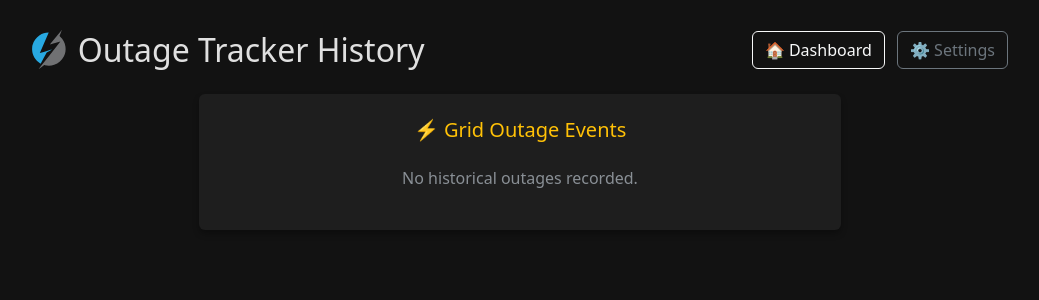
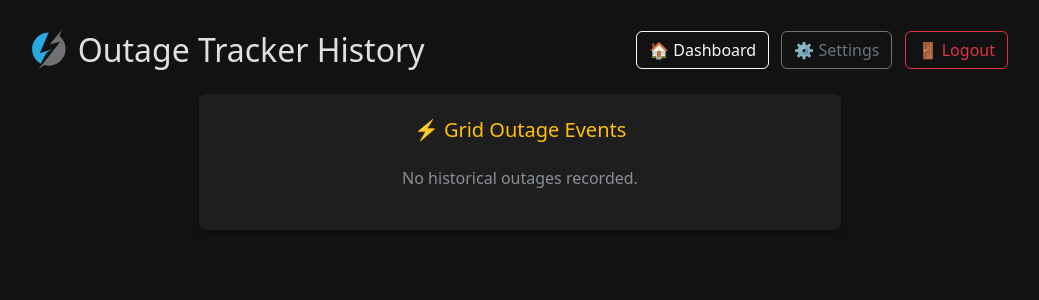
Before and after one commit to NightHawkATL/outage-tracker, a Flask app: page /history in a window 1280 px wide. Shown: the top 300 px of the page, without its empty margins (120-1159 px from the left). Run offline with Flask 3, Linux system fonts and the light colour scheme; the visitor is signed in with stand-in values (Sample User, id 1); parts of the project's set-up code (start-up, migrations or seed data) failed here and were passed over.

Commit message:
Update templates/history.html

```diff
--- a/templates/history.html
+++ b/templates/history.html
@@ -24,7 +24,8 @@
             </h2>
             <div>
                 <a href="/" class="btn btn-outline-light me-2">🏠 Dashboard</a>
-                <a href="/config" class="btn btn-outline-secondary">⚙️ Settings</a>
+                <a href="/config" class="btn btn-outline-secondary me-2">⚙️ Settings</a>
+                <a href="/logout" class="btn btn-outline-danger">🚪 Logout</a>
             </div>
         </div>
 
```
